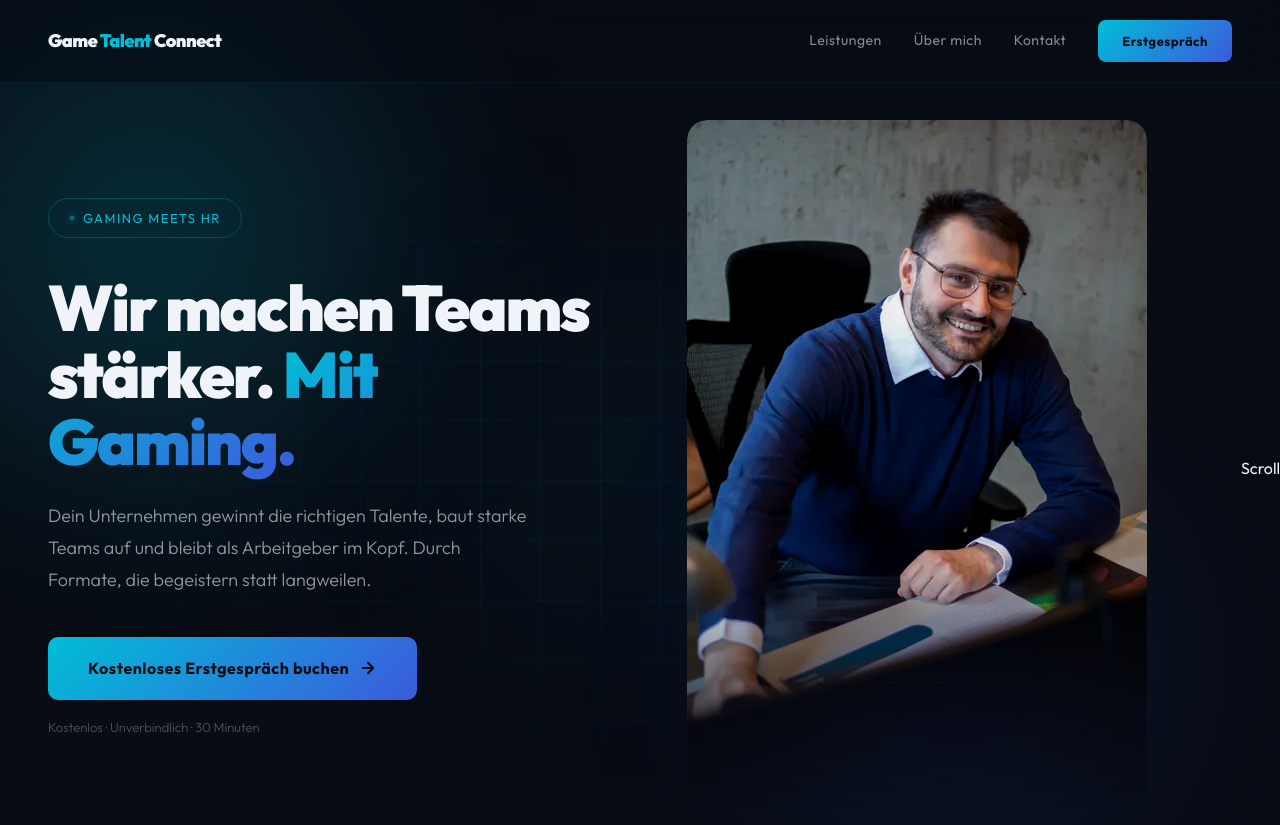
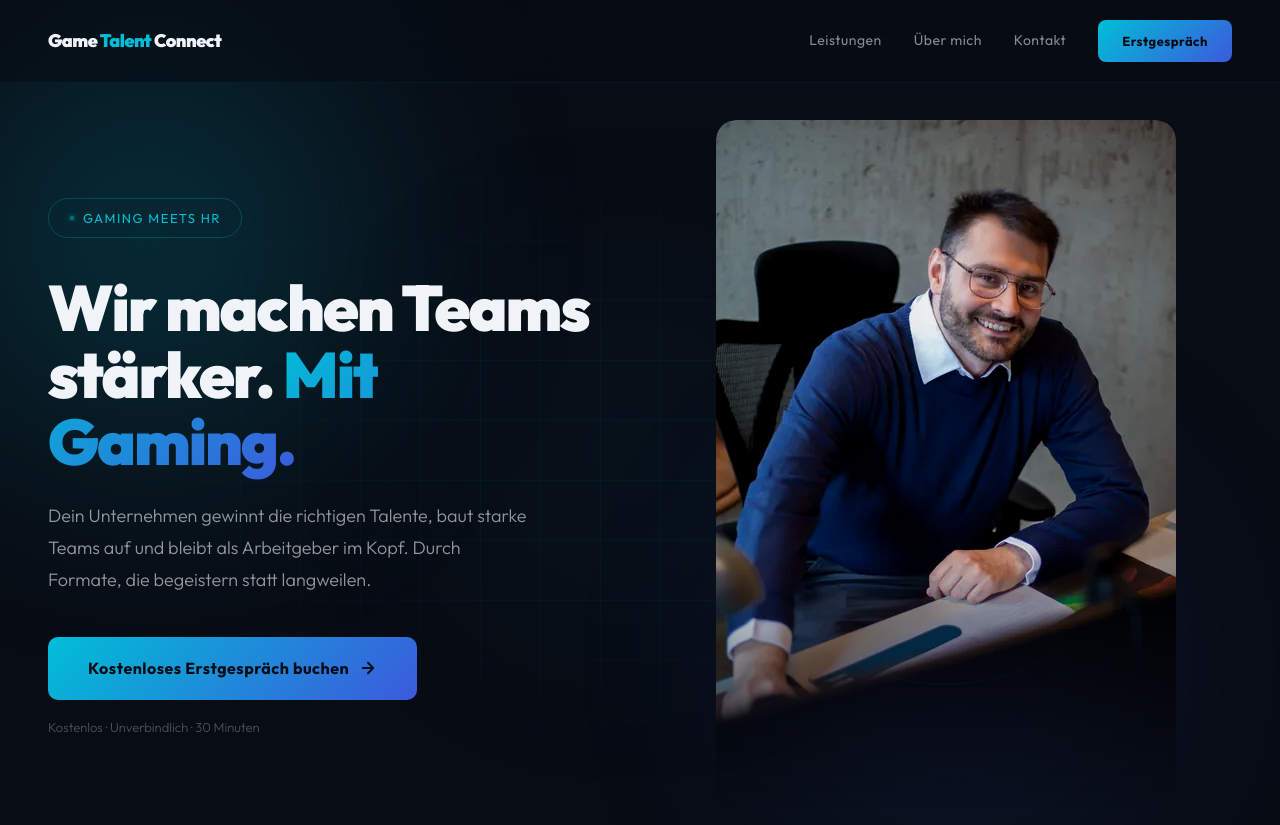
Before and after one commit to PhillipGTC/game-talent-connect, a website: page index.html in a window 1280 px wide. Shown: the top 825 px of the page. Drawn offline with Linux system fonts and the light colour scheme; a script that the page names is missing.

Commit message:
Remove 'Scroll' text from website

```diff
--- a/index.html
+++ b/index.html
@@ -296,7 +296,6 @@
       </div>
     </div>
   </div>
-  <div class="scroll-indicator"><span>Scroll</span><div class="scroll-line"></div></div>
 </section>
 <div class="glow-divider"></div>
 
```
